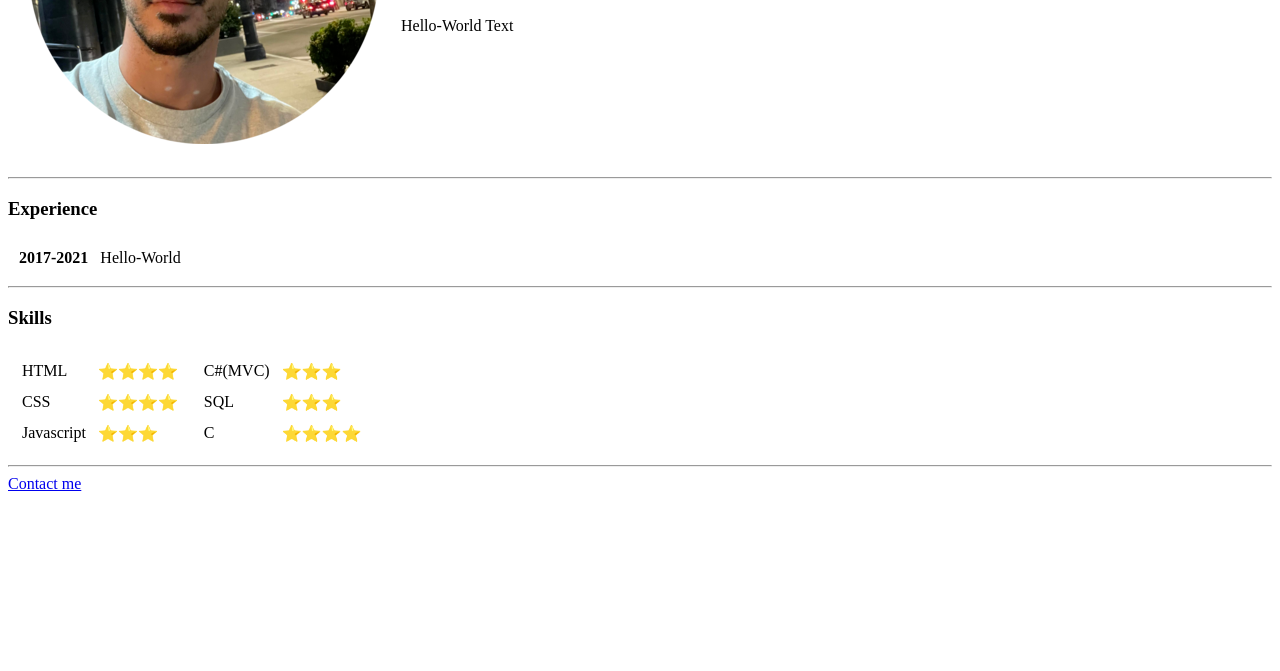
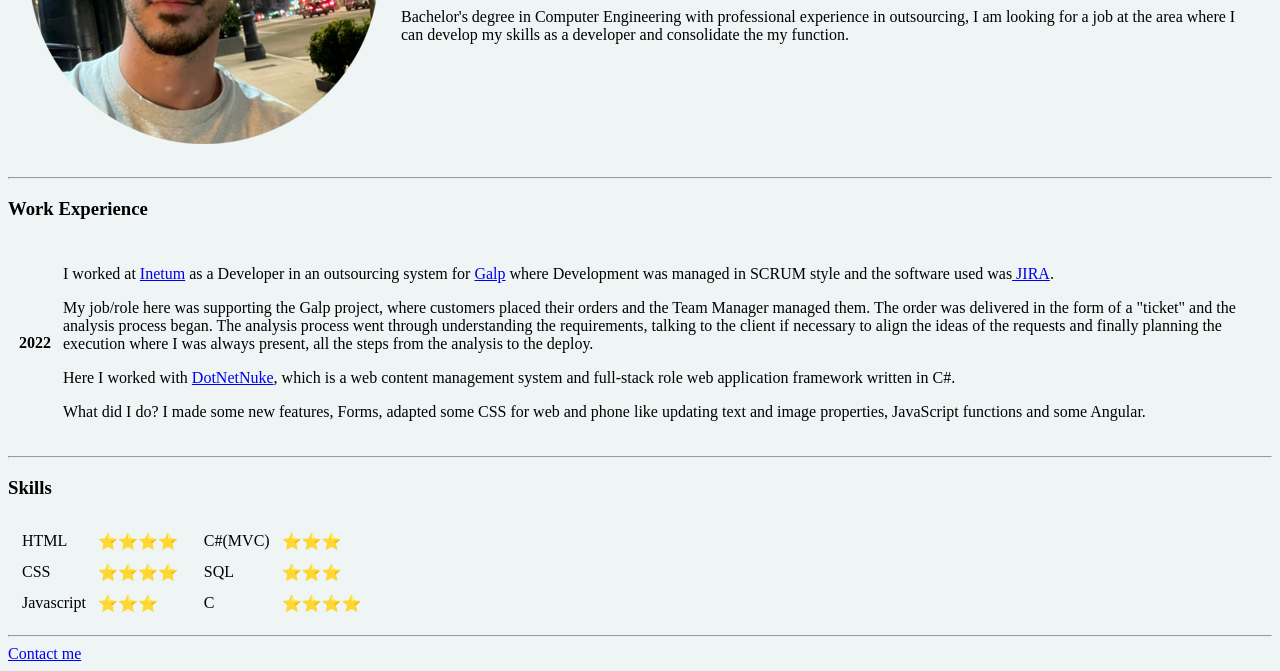
Before and after one commit to GPRGabri/CV, a plain HTML site: page index.html in a window 1280 px wide. Shown: the part 235-906 px from the top of the page. Before the commit the page ends 800 px from the top, so only its background shows below. Drawn offline with Linux system fonts and the light colour scheme.

Commit message:
Updated some text and background-color

```diff
--- a/index.html
+++ b/index.html
@@ -3,35 +3,48 @@
 
 <head>
     <meta charset="UTF-8">
-    <title>Gabriel Ribeiro Site 🌐</title>
+    <title>Gabriel Ribeiro 🪪</title>
+
+    <style>
+        body {
+            background-color: #EFF5F5;
+        }
+    </style>
 </head>
 
 <body>
     <table cellspacing="20">
         <tr>
             <td><img src="Images\GabrielRibeiro Circle.png.png" alt="Better this way :D"></td>
-            <td><h1>Gabriel Ribeiro</h1>
+            <td>
+                <h1>Gabriel Ribeiro</h1>
                 <h2><em>Developer</em></h2>
-                <p>Hello-World Text</p></td>
+                <p>Bachelor's degree in Computer Engineering
+                    with professional experience in
+                    outsourcing, I am looking for a job at
+                    the area where I can develop my
+                    skills as a developer and consolidate the
+                    my function.</p>
+            </td>
         </tr>
     </table>
-
-
     <hr>
-    <h3>Experience</h3>
+    <h3>Work Experience</h3>
     <table cellspacing="10">
         <tbody>
             <tr>
-                <td><strong>2017-2021</strong></td>
-                <td>Hello-World</td>
+                <td><strong>2022</strong></td>
+                <td><p>I worked at <a href="https://www.inetum.com/pt-pt/portugal" target="_blank">Inetum</a> as a Developer in an outsourcing system for <a href="https://www.galp.com"target="_blank">Galp</a> where Development was managed in SCRUM style and the software used was<a href="https://www.atlassian.com/software/jira"target="_blank"> JIRA</a>.</p>
+                    <p>My job/role here was supporting the Galp project, where customers placed their orders and the Team Manager managed them. The order was delivered in the form of a &quot;ticket&quot; and the analysis process began. The analysis process went through understanding the requirements, talking to the client if necessary to align the ideas of the requests and finally planning the execution where I was always present, all the steps from the analysis to the deploy.</p>
+                    <p>Here I worked with <a href="https://www.dnnsoftware.com/" target="_blank">DotNetNuke</a>, which is a web content management system and full-stack role web application framework written in C#.</p>
+                    <p>What did I do? I made some new features, Forms, adapted some CSS for web and phone like updating text and image properties, JavaScript functions and some Angular.</p> </td>
             </tr>
         </tbody>
     </table>
-<hr>
+    <hr>
     <h3>Skills</h3>
-    <table >
+    <table>
         <tr>
-
             <td>
                 <table cellspacing="10">
                     <tr>
@@ -49,7 +62,6 @@
 
                 </table>
             </td>
-
             <td>
                 <table cellspacing="10">
                     <tr>
@@ -60,7 +72,6 @@
                         <td>SQL</td>
                         <td>⭐⭐⭐</td>
                     </tr>
-
                     <tr>
                         <td>C</td>
                         <td>⭐⭐⭐⭐</td>
@@ -70,9 +81,10 @@
             </td>
         </tr>
     </table>
-
     <hr>
     <a href="ContactMe.html">Contact me</a>
+
+
 
 </body>
 
```
Also changed, not shown: ContactMe.html (+7 -3 lines).
